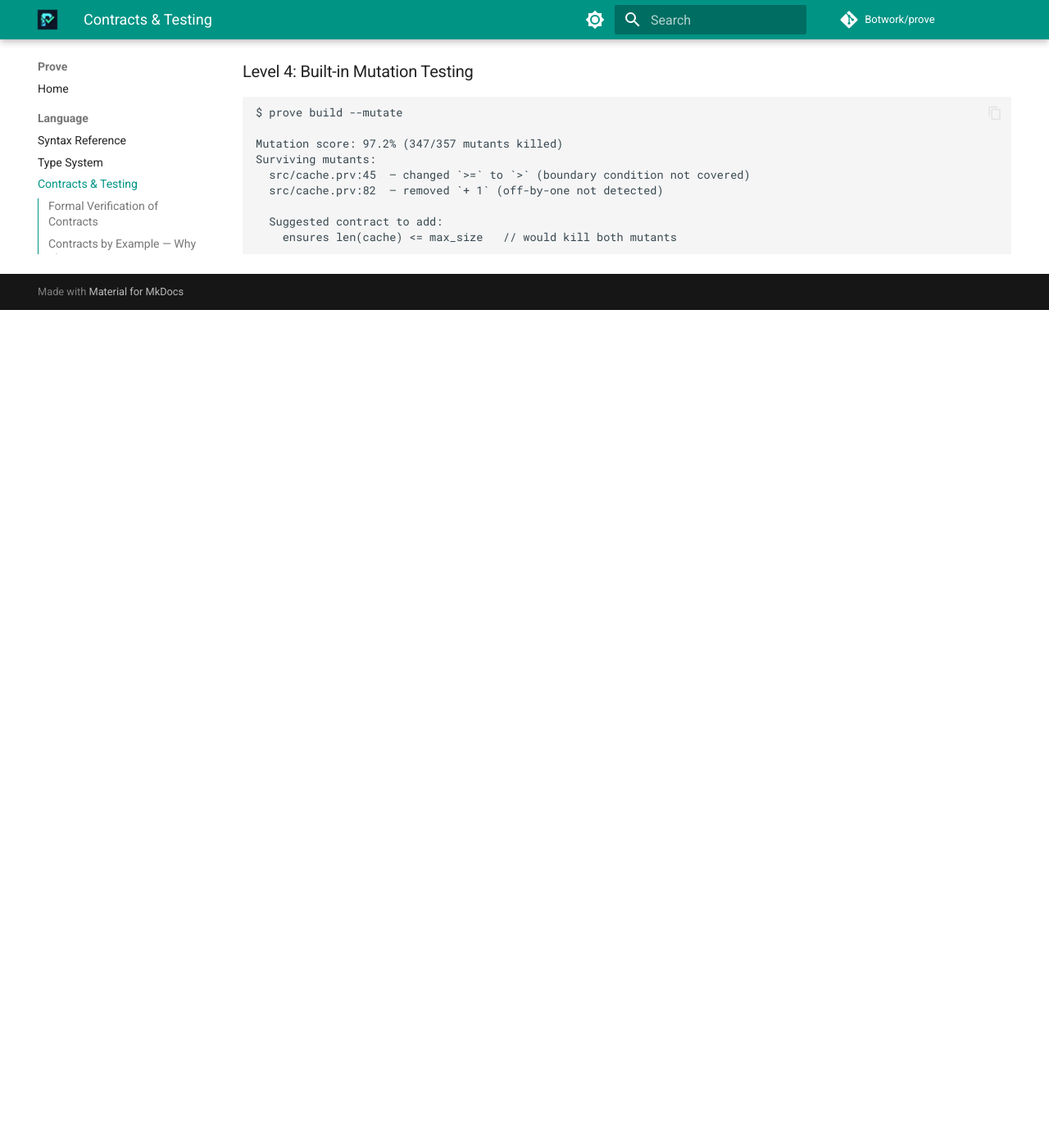
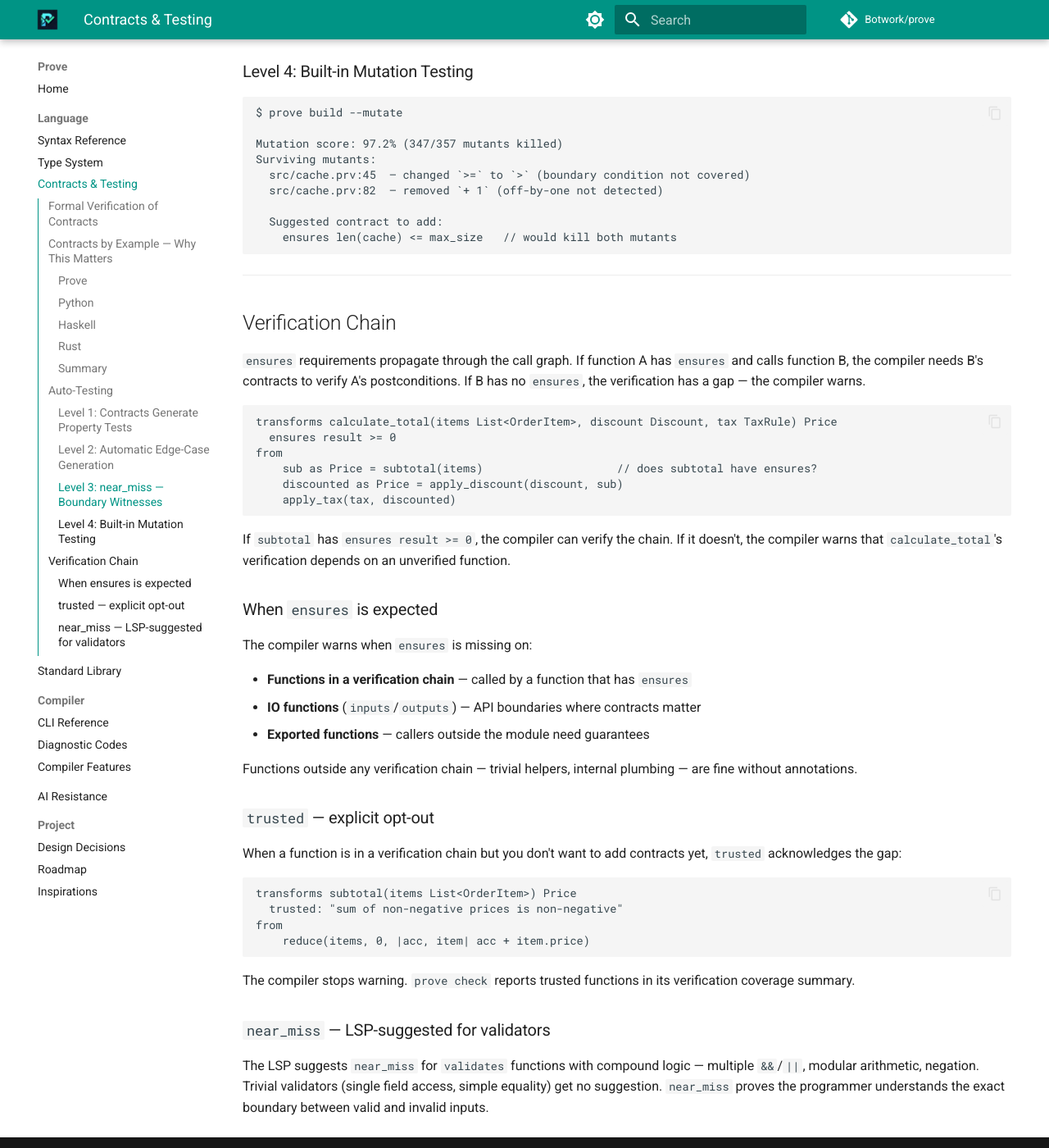
Before and after one commit to kennedyshead/prove, an MkDocs documentation site: the page built from docs/contracts.md, in a window 1280 px wide and 1400 px high, scrolled down 4414 px. Shown: the whole window at 82% size. Built offline with MkDocs 1.6.1 and Material for MkDocs 9.7.7, drawn with Linux system fonts in a browser that asks for light colours; before the commit the page ends 4792 px from its top, so only the background shows below that.

Commit message:
Refinement lst iteration

````diff
--- a/docs/contracts.md
+++ b/docs/contracts.md
@@ -190,3 +190,47 @@ Surviving mutants:
   Suggested contract to add:
     ensures len(cache) <= max_size   // would kill both mutants
 ```
+
+---
+
+## Verification Chain
+
+`ensures` requirements propagate through the call graph. If function A has `ensures` and calls function B, the compiler needs B's contracts to verify A's postconditions. If B has no `ensures`, the verification has a gap — the compiler warns.
+
+```prove
+transforms calculate_total(items List<OrderItem>, discount Discount, tax TaxRule) Price
+  ensures result >= 0
+from
+    sub as Price = subtotal(items)                    // does subtotal have ensures?
+    discounted as Price = apply_discount(discount, sub)
+    apply_tax(tax, discounted)
+```
+
+If `subtotal` has `ensures result >= 0`, the compiler can verify the chain. If it doesn't, the compiler warns that `calculate_total`'s verification depends on an unverified function.
+
+### When `ensures` is expected
+
+The compiler warns when `ensures` is missing on:
+
+- **Functions in a verification chain** — called by a function that has `ensures`
+- **IO functions** (`inputs`/`outputs`) — API boundaries where contracts matter
+- **Exported functions** — callers outside the module need guarantees
+
+Functions outside any verification chain — trivial helpers, internal plumbing — are fine without annotations.
+
+### `trusted` — explicit opt-out
+
+When a function is in a verification chain but you don't want to add contracts yet, `trusted` acknowledges the gap:
+
+```prove
+transforms subtotal(items List<OrderItem>) Price
+  trusted: "sum of non-negative prices is non-negative"
+from
+    reduce(items, 0, |acc, item| acc + item.price)
+```
+
+The compiler stops warning. `prove check` reports trusted functions in its verification coverage summary.
+
+### `near_miss` — LSP-suggested for validators
+
+The LSP suggests `near_miss` for `validates` functions with compound logic — multiple `&&`/`||`, modular arithmetic, negation. Trivial validators (single field access, simple equality) get no suggestion. `near_miss` proves the programmer understands the exact boundary between valid and invalid inputs.
--- a/docs/syntax.md
+++ b/docs/syntax.md
@@ -456,6 +456,7 @@ Every keyword in Prove has exactly one purpose. No keyword is overloaded across
 | `matches` | Declares a pure function that dispatches on an algebraic first parameter |
 | `explain` | Documents each step in the `from` block using controlled natural language. **Strict** (with `ensures`): row count must match `from`, references verified against contracts. **Loose** (without `ensures`): free-form text, documentation only. LSP-suggested, not compiler-required |
 | `terminates` | Required for recursive functions — declares a measure expression that decreases on each call. Compiler error if omitted |
+| `trusted` | Explicitly marks a function as unverified — acknowledges the gap when `ensures` would otherwise be expected |
 | `valid` | References a `validates` function as a predicate |
 | `comptime` | Runs code at compile time instead of runtime |
 
@@ -599,11 +600,12 @@ All annotations appear between the verb line and `from`. The compiler accepts an
 1. `requires` — preconditions
 2. `ensures` — postconditions
 3. `terminates` — recursion measure
-4. `know` / `assume` / `believe` — confidence levels
-5. `why_not` / `chosen` — design reasoning
-6. `near_miss` — boundary examples
-7. `satisfies` — invariant networks
-8. `explain` — implementation documentation (adjacent to `from`)
+4. `trusted` — explicit verification opt-out
+5. `know` / `assume` / `believe` — confidence levels
+6. `why_not` / `chosen` — design reasoning
+7. `near_miss` — boundary examples
+8. `satisfies` — invariant networks
+9. `explain` — implementation documentation (adjacent to `from`)
 
 **AI-Resistance keywords (Phase 1+2):**
 
@@ -653,6 +655,37 @@ from
 ```
 
 `know` = the compiler can prove it (free). `assume` = the compiler adds a runtime check. `believe` = the compiler tries to break it with generated tests.
+
+### Verification Chain: `trusted`
+
+`ensures` requirements propagate through the call graph. If function A has `ensures` and calls function B, the compiler needs B's contracts to verify A's postconditions. If B has no `ensures`, the compiler warns — A's verification is incomplete.
+
+`trusted` is the explicit opt-out. It acknowledges that a function is unverified and silences the warning:
+
+```prove
+transforms subtotal(items List<OrderItem>) Price
+  trusted: "sum of non-negative prices is non-negative"
+from
+    reduce(items, 0, |acc, item| acc + item.price)
+```
+
+The compiler also warns when IO functions (`inputs`/`outputs`) or exported functions lack `ensures` — these are API boundaries where contracts matter most.
+
+`prove check` reports verification coverage:
+
+```
+$ prove check
+
+Verification:
+  ✓ 42 functions with ensures (property tests)
+  ✓ 11 validators with near_miss (boundary tests)
+  ⚠ 3 functions trusted
+  ✗ 1 unverified in chain → add ensures or trusted
+
+Coverage: 89%
+```
+
+Functions outside any verification chain and with no callers that have `ensures` are fine without annotations — nobody depends on them contractually. The LSP suggests `near_miss` for `validates` functions with compound logic (multiple `&&`/`||`, modular arithmetic, negation). Trivial validators like `user.active` get no suggestion.
 
 ### Intent: `intent`
 
````
